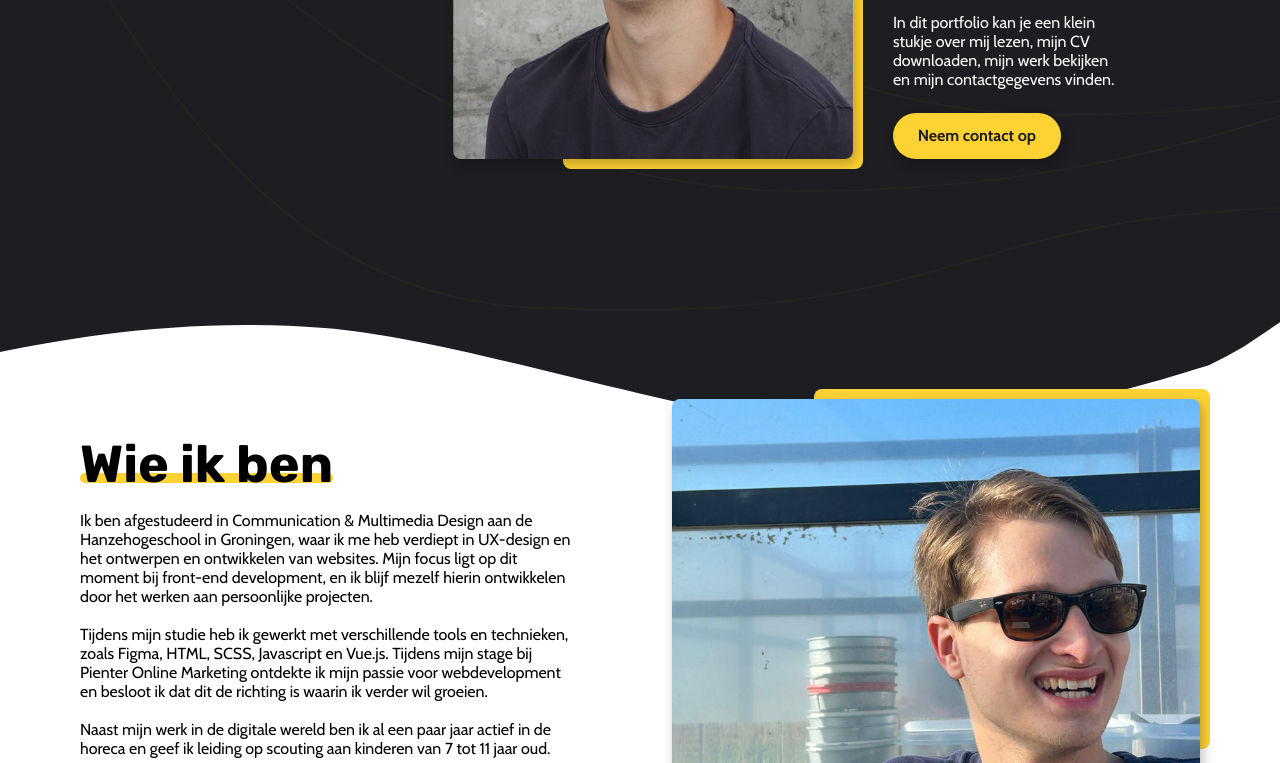
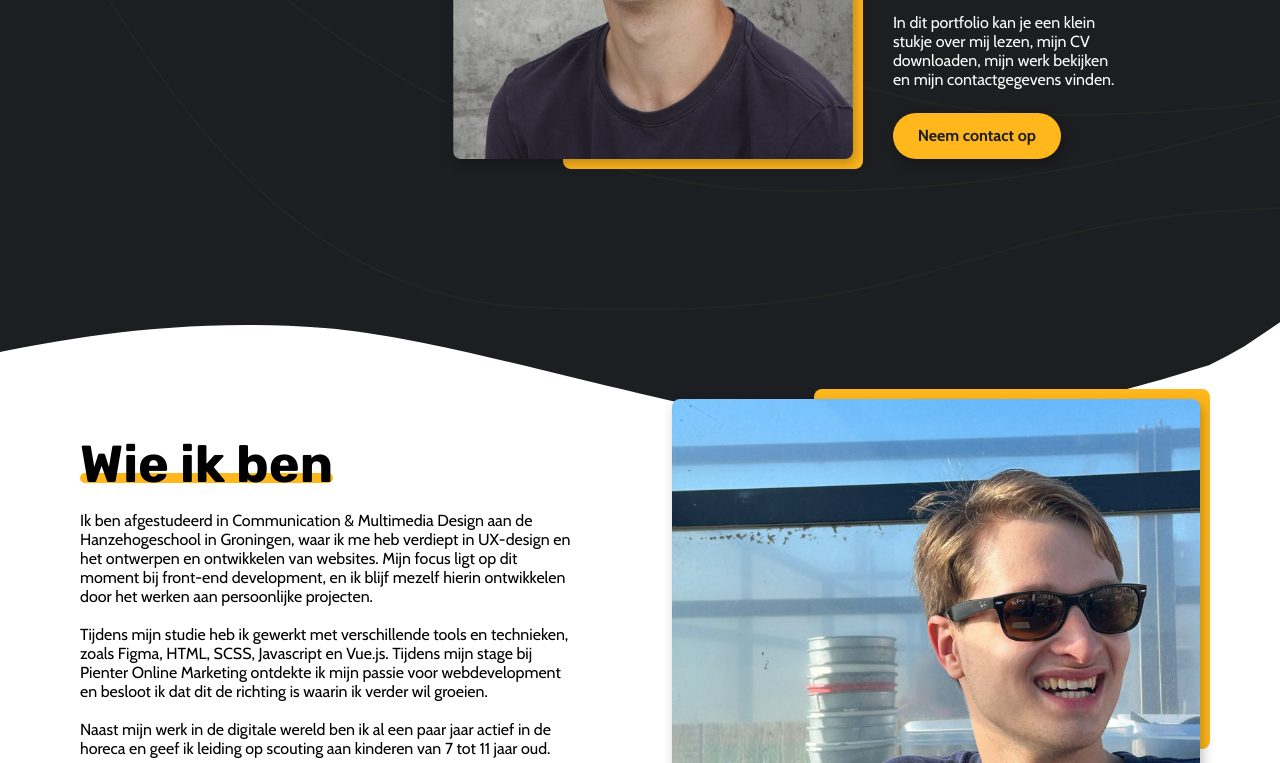
Before and after one commit to Robertzien/Portfolio, a website: page index.html in a window 1280 px wide. Shown: the part 483-1246 px from the top of the page. Drawn offline with nearby package versions, Linux system fonts and the light colour scheme.

Commit message:
Changed shade of yellow, updated CV

```diff
--- a/scss/general/_settings.scss
+++ b/scss/general/_settings.scss
@@ -2,7 +2,7 @@
 $white: #FFFFFF;
 $black: #000000;
 $lightblack: #1C1E21;
-$yellow: #FFD233;
+$yellow: #FFB71C;
 $gray: #2c2e2f;
 
 //fonts
```
Also changed, not shown: scss/styles.css, 1 other file.
